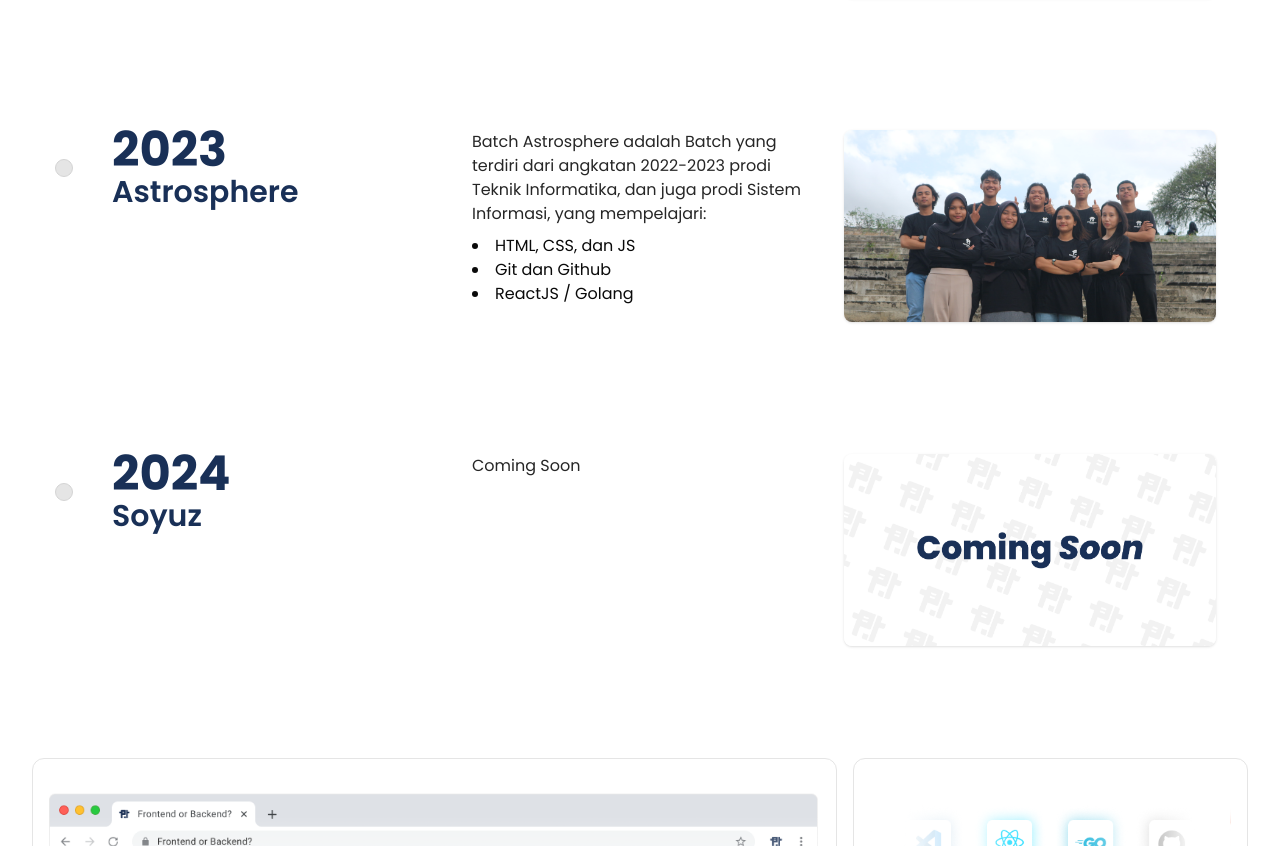
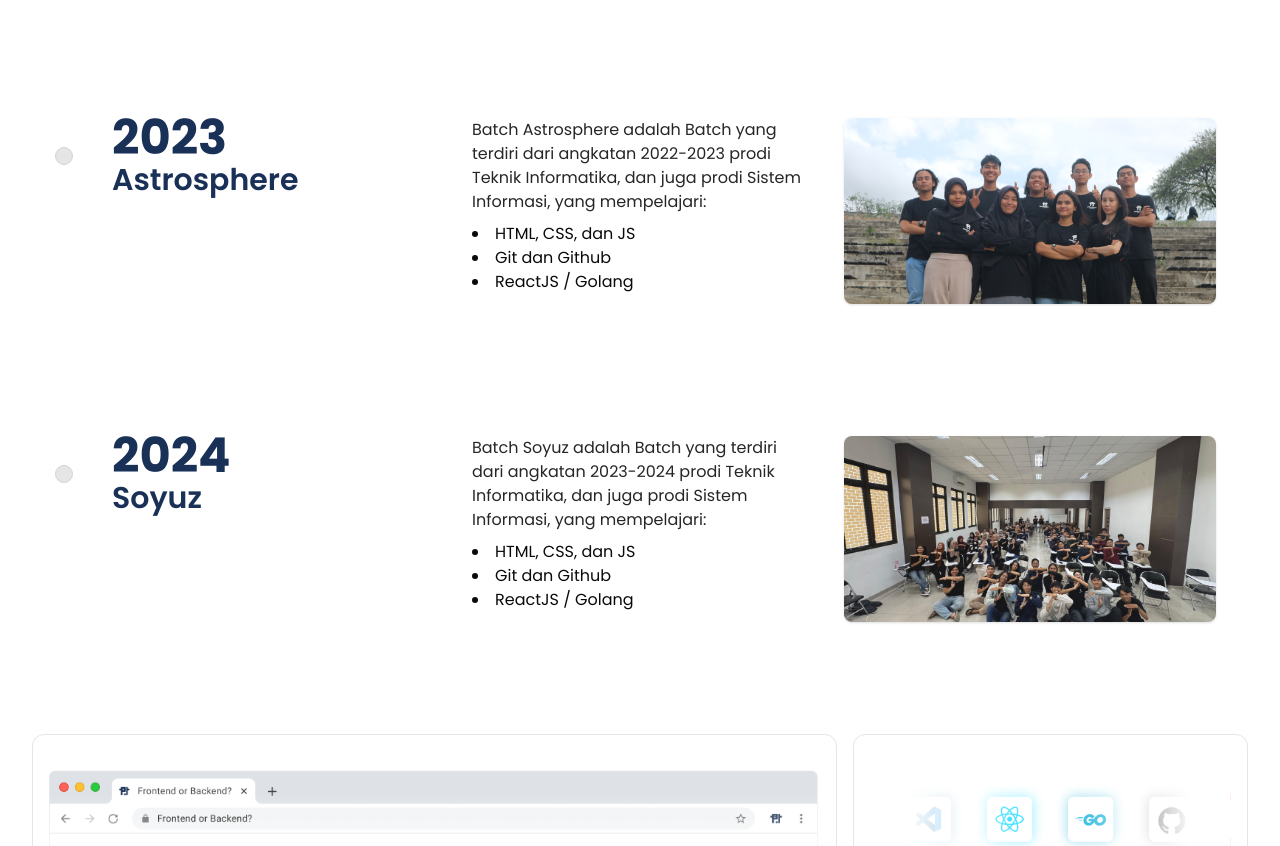
Before and after one commit to Programming-Tadulako/vatulemo, a Next.js app: page / in a window 1280 px wide. Shown: the part 2810-3656 px from the top of the page. Built offline with nearby package versions, Linux system fonts and the light colour scheme.

Commit message:
feat(home/batch): update batch soyuz description and add image aspect ratio

```diff
--- a/src/components/ui/timeline.tsx
+++ b/src/components/ui/timeline.tsx
@@ -103,7 +103,7 @@ export const Timeline = ({ data }: { data: TimelineEntry[] }) => {
                   alt="batch image"
                   width={500}
                   height={500}
-                  className="w-full rounded-lg object-cover shadow-sm lg:w-1/2"
+                  className="aspect-2/1 w-full rounded-lg object-cover shadow-sm lg:w-1/2"
                 />
               </div>
             </div>
--- a/src/features/home/constants.ts
+++ b/src/features/home/constants.ts
@@ -106,7 +106,9 @@ export const BATCH_DATA: BatchData[] = [
     year: "2024",
     title: "Soyuz",
     content: {
-      description: "Coming Soon",
+      description:
+        "Batch Soyuz adalah Batch yang terdiri dari angkatan 2023-2024 prodi Teknik Informatika, dan juga prodi Sistem Informasi, yang mempelajari:",
+      list: ["HTML, CSS, dan JS", "Git dan Github", "ReactJS / Golang"],
       image: "/assets/images/batch/batch-soyuz.png",
     },
   },
```
Also changed, not shown: public/assets/images/batch/batch-soyuz.png.
